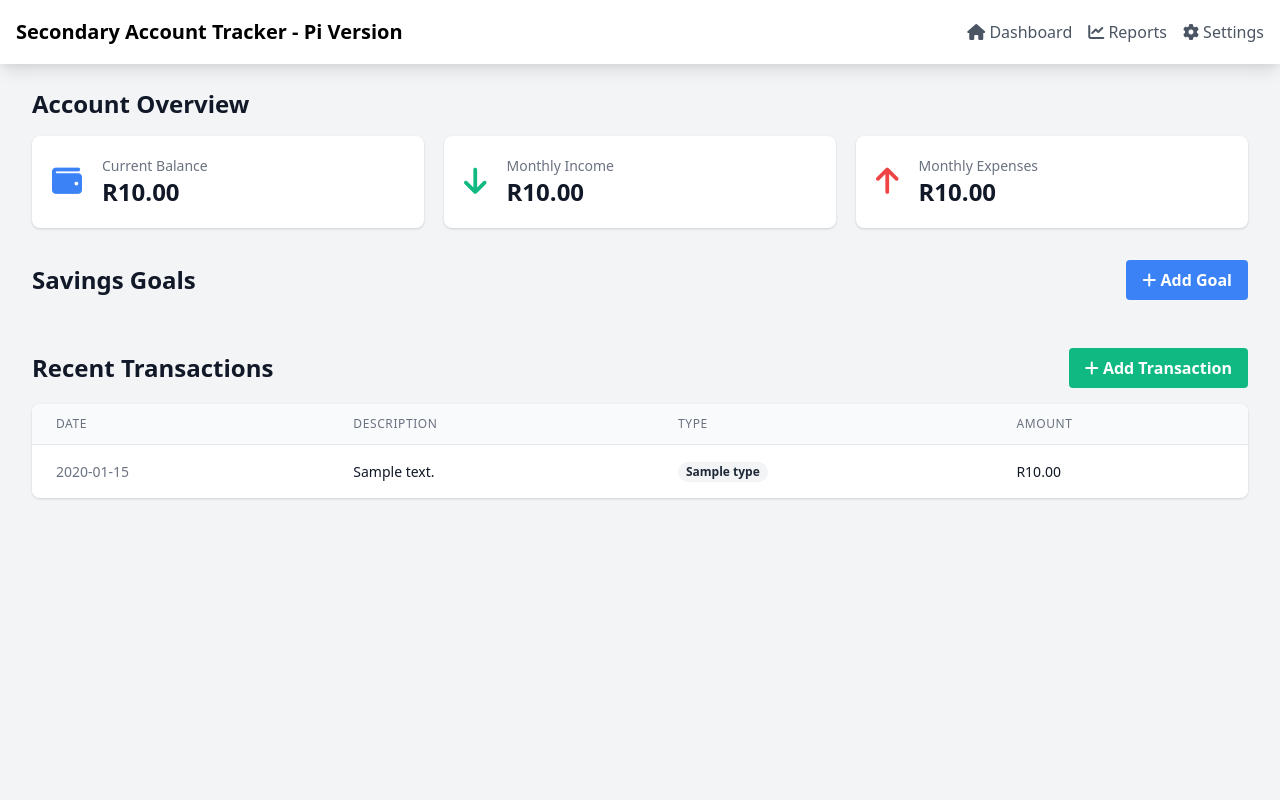
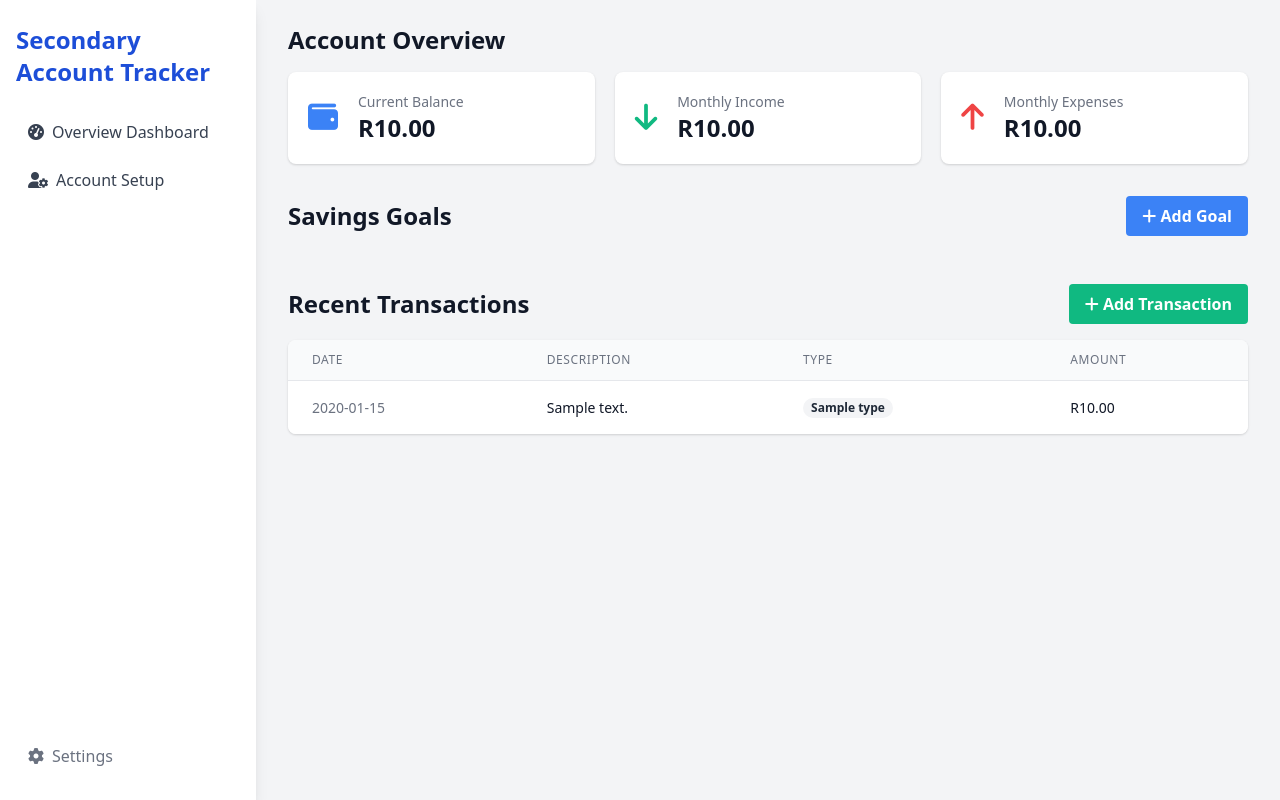
Before and after one commit to EmbeddEdge/FlaskWebApp, a Flask app: page / in a window 1280 px wide. Run offline with Flask 3, Linux system fonts and the light colour scheme; a database or web service that is not in the repository returns one stand-in record (values such as "Sample title"); some libraries are stand-ins or nearby versions.

Commit message:
update the dashboard

```diff
--- a/templates/dashboard.html
+++ b/templates/dashboard.html
@@ -9,7 +9,31 @@
     <script src="https://cdn.jsdelivr.net/npm/chart.js"></script>
 </head>
 <body class="bg-gray-100">
-    <!-- Navigation -->
+    <!-- Side Panel Navigation -->
+    <div class="flex min-h-screen">
+        <!-- Sidebar -->
+        <aside class="w-64 bg-white shadow-lg flex flex-col py-6 px-4">
+            <div class="mb-8">
+                <h1 class="text-2xl font-bold text-blue-700 mb-6">Secondary Account Tracker</h1>
+                <nav class="flex flex-col space-y-2">
+                    <a href="/" class="flex items-center px-3 py-2 rounded-lg text-gray-700 hover:bg-blue-100 hover:text-blue-700 font-medium">
+                        <i class="fas fa-tachometer-alt mr-2"></i> Overview Dashboard
+                    </a>
+                    <a href="/account/setup" class="flex items-center px-3 py-2 rounded-lg text-gray-700 hover:bg-blue-100 hover:text-blue-700 font-medium">
+                        <i class="fas fa-user-cog mr-2"></i> Account Setup
+                    </a>
+                </nav>
+            </div>
+            <div class="mt-auto">
+                <a href="#" class="flex items-center px-3 py-2 rounded-lg text-gray-500 hover:bg-gray-100 hover:text-gray-700 font-medium">
+                    <i class="fas fa-cog mr-2"></i> Settings
+                </a>
+            </div>
+        </aside>
+        <!-- Main Content Wrapper -->
+        <div class="flex-1">
+            <!-- Top Navigation (optional, can be removed if not needed) -->
+            <!--
             <nav class="bg-white shadow-lg">
                 <div class="max-w-7xl mx-auto px-4">
                     <div class="flex justify-between h-16">
@@ -32,6 +56,7 @@
                     </div>
                 </div>
             </nav>
+            -->
 
     <!-- Main Content -->
     <div class="max-w-7xl mx-auto py-6 sm:px-6 lg:px-8">
```
Lines whose indentation alone changed are shown as unchanged.
